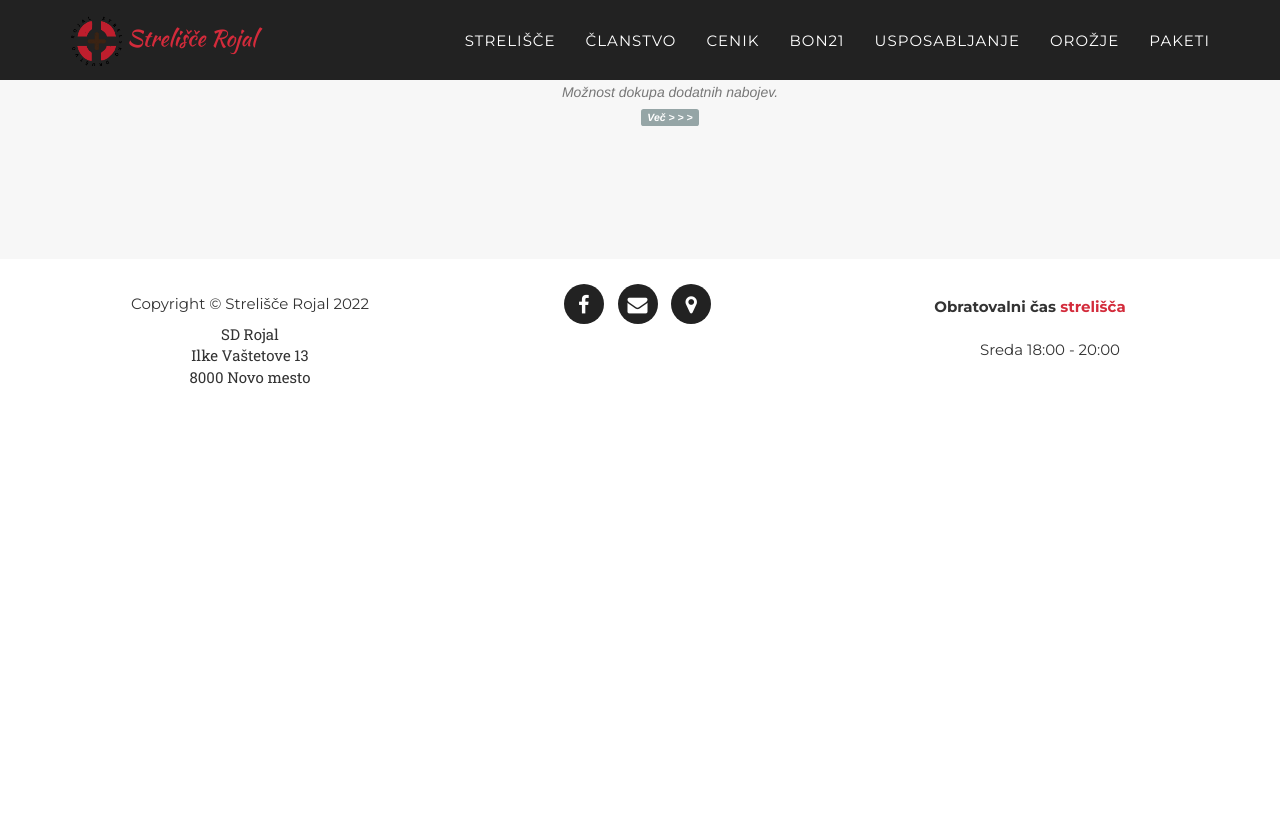
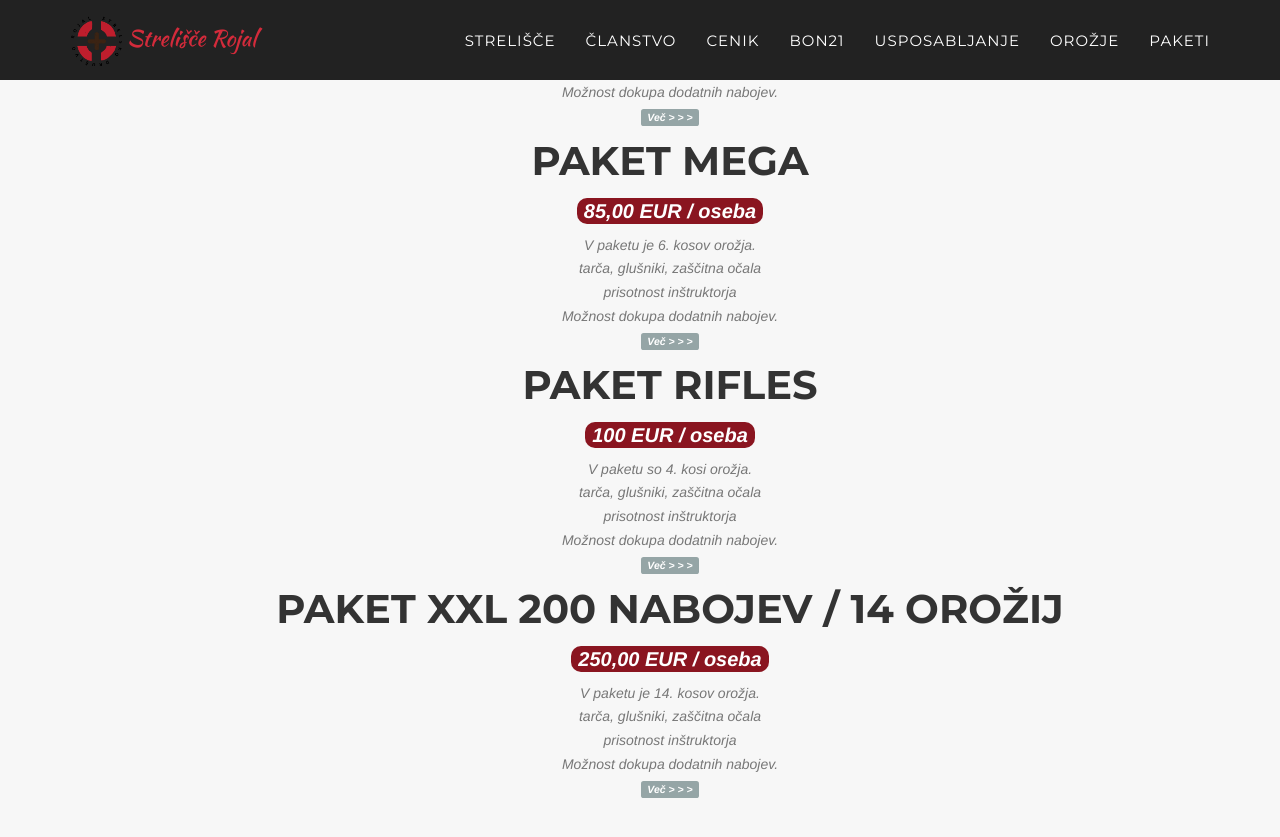
Before and after one commit to qstraza/strelisce, a Jekyll site: the page built from _posts/2021-12-30-paketi.html, in a window 1280 px wide and 900 px high, scrolled down 2686 px. Shown: the top 837 px of the window. Built offline with Jekyll 4.4.1, drawn with Linux system fonts in a browser that asks for light colours; some web fonts are replaced; before the commit the page ends 3120 px from its top, so only the background shows below that; some of the changed text lies outside the part shown.

Commit message:
dodal gune, pakete in izpit

```diff
--- a/_config.yml
+++ b/_config.yml
@@ -77,7 +77,7 @@
 
 pricelisttecaj:
   - title: "Usposabljanje in preizkus znanja o ravnanju z orožjem"
-    price: "200,00 EUR"
+    price: "220,00 EUR"
 
   - title: "Usposabljanje, teoretični del in potrdilo"
     subtitle: "npr. v primeru dedovanja"
@@ -90,7 +90,7 @@
     price: "50,00 EUR"
 
   - title: "Ponovno opravljanje izpita, teorija + praksa"
-    price: "80,00 EUR"
+    price: "70,00 EUR"
 
   - title: "Ponovno opravljanje izpita, praktični del"
     price: "60,00 EUR"
@@ -165,6 +165,12 @@
     cal: "9x19"
     desc: ""
     img: "deltax.jpeg"
+  deltamor:
+    title: "Rex Delta M OR Gen.2"
+    tip: "Polavtomatska pištola"
+    cal: "9x19"
+    desc: ""
+    img: "deltamor.jpeg"
   zero1:
     title: "Rex Zero1 Standard"
     tip: "Polavtomatska pištola"
@@ -177,6 +183,19 @@
     cal: ".22 LR"
     desc: ""
     img: "tippmann.jpg"
+  oberland223:
+    title: "Oberland OA-15 BL M-LOK M4"
+    tip: "Polavtomatska puška z risano cevjo"
+    cal: ".223 REM"
+    desc: ""
+    img: "oberlandmlmlok.jpg"
+  oberland9:
+    title: "Oberland PR M9 Heavy Barrel"
+    tip: "Polavtomatska puška z risano cevjo"
+    cal: "9x19"
+    desc: ""
+    img: "oberlandprm9.jpg"
+
 
 paketi:
   - title: "Paket Pištola Začetnik"
@@ -189,20 +208,28 @@
     price: 50,00 EUR / oseba
     guns:
       nz85b: "15 nabojev"
-      taurus809c: "15 nabojev"
+      delta: "15 nabojev"
 
   - title: "Paket Arex Defense 2"
-    price: 50,00 EUR / oseba
+    price: 60,00 EUR / oseba
     guns:
       delta: "15 nabojev"
       zero1: "15 nabojev"
+      deltamor: "15 nabojev"
 
   - title: "Paket Pištola L"
     price: 60,00 EUR / oseba
     guns:
       nz85b: "15 nabojev"
       tanfmatch: "15 nabojev"
+      delta: "15 nabojev"
+
+  - title: "Paket Polymer Frame"
+    price: 60,00 EUR / oseba
+    guns:
       taurus809c: "15 nabojev"
+      delta: "15 nabojev"
+      deltamor: "15 nabojev"
 
   - title: "Paket Pištola XL"
     price: 72,00 EUR / oseba
@@ -211,13 +238,13 @@
       nz85b: "10 nabojev"
       ppn: "10 nabojev"
       tanfmatch: "10 nabojev"
-      taurus809c: "10 nabojev"
+      delta: "10 nabojev"
 
   - title: "Paket Pištola / Revolver"
     price: 55,00 EUR / oseba
     guns:
       nz85b: "10 nabojev"
-      taurus809c: "10 nabojev"
+      delta: "10 nabojev"
       taurus605: "6 nabojev"
 
   - title: "Paket Mega"
@@ -225,9 +252,35 @@
     guns:
       nz85b: "10 nabojev"
       tanfmatch: "10 nabojev"
-      taurus809c: "10 nabojev"
+      delta: "10 nabojev"
       taurus605: "6 nabojev"
       kralsa001: "4 nabojev"
+      mosin: "5 nabojev"
+
+  - title: "Paket Rifles"
+    price: "100 EUR / oseba"
+    guns:
+      mosin: "5 nabojev"
+      tippmann: "25 nabojev"
+      oberland223: "5 nabojev"
+      oberland9: "25 nabojev"
+
+  - title: "Paket XXL 200 nabojev / 14 orožij"
+    price: 250,00 EUR / oseba
+    guns:
+      gsg1911: "20 nabojev"
+      ppn: "10 nabojev"
+      nz85b: "20 nabojev"
+      delta: "20 nabojev"
+      deltamor: "20 nabojev"
+      tanfmatch: "20 nabojev"
+      taurus809c: "20 nabojev"
+      zero1: "20 nabojev"
+      taurus605: "6 nabojev"
+      uzkontrx: "4 nabojev"
+      tippmann: "25 nabojev"
+      oberland223: "5 nabojev"
+      oberland9: "25 nabojev"
       mosin: "5 nabojev"
 
 # pricelistfootnote:
--- a/_includes/cenikTecaj.html
+++ b/_includes/cenikTecaj.html
@@ -38,7 +38,7 @@
 </i><a href="{{site.files.elprijavnicatecaj}}">Elektronska prijavnica na tečaj</a></p>
                 <p class="text-muted"><i class="fa fa-file-pdf-o" aria-hidden="true"></i>
 <a href="{{site.files.prijavnicaizpit}}" target="_blank">Prijavnica na izpit</a></p>
-                <h4 class="service-heading">Aktualna usposabljanja</h4>
+                <h4 class="service-heading">Aktualna usposabljanja/izpiti</h4>
                 <ul>
                 {% for post in site.posts %}
                   {% if site.time < post.datum %}
--- a/_layouts/post.html
+++ b/_layouts/post.html
@@ -41,7 +41,7 @@
 </i><a href="{{site.files.elprijavnicatecaj}}" target="_blank">Elektronska prijavnica na tečaj</a></p>
                   <p class="text-muted"><i class="fa fa-file-pdf-o" aria-hidden="true"></i>
 <a href="{{site.files.prijavnicaizpit}}" target="_blank">Prijavnica na izpit</a></p>
-                  <h4 class="service-heading">Aktualna usposabljanja</h4>
+                  <h4 class="service-heading">Aktualna usposabljanja/izpiti</h4>
                   <ul>
                   {% for post in site.posts %}
                     {% if site.time < post.datum %}
--- a/_posts/2021-08-31-usposabljanje.html
+++ b/_posts/2021-08-31-usposabljanje.html
@@ -43,7 +43,7 @@
 </i><a href="{{site.files.elprijavnicatecaj}}" target="_blank">Elektronska prijavnica na tečaj</a></p>
                 <p class="text-muted"><i class="fa fa-file-pdf-o" aria-hidden="true"></i>
 <a href="{{site.files.prijavnicaizpit}}" target="_blank">Prijavnica na izpit</a></p>
-                <h4 class="service-heading">Aktualna usposabljanja</h4>
+                <h4 class="service-heading">Aktualna usposabljanja/izpiti</h4>
                 <ul>
                 {% for post in site.posts %}
                   {% if site.time < post.datum %}
```
Also changed, not shown: _posts/2022-06-27-Izpit.md (added, +14 -0 lines), img/orozje/deltamor.jpeg (added), img/orozje/oberlandmlmlok.jpg (added), img/orozje/oberlandprm9.jpg (added).
